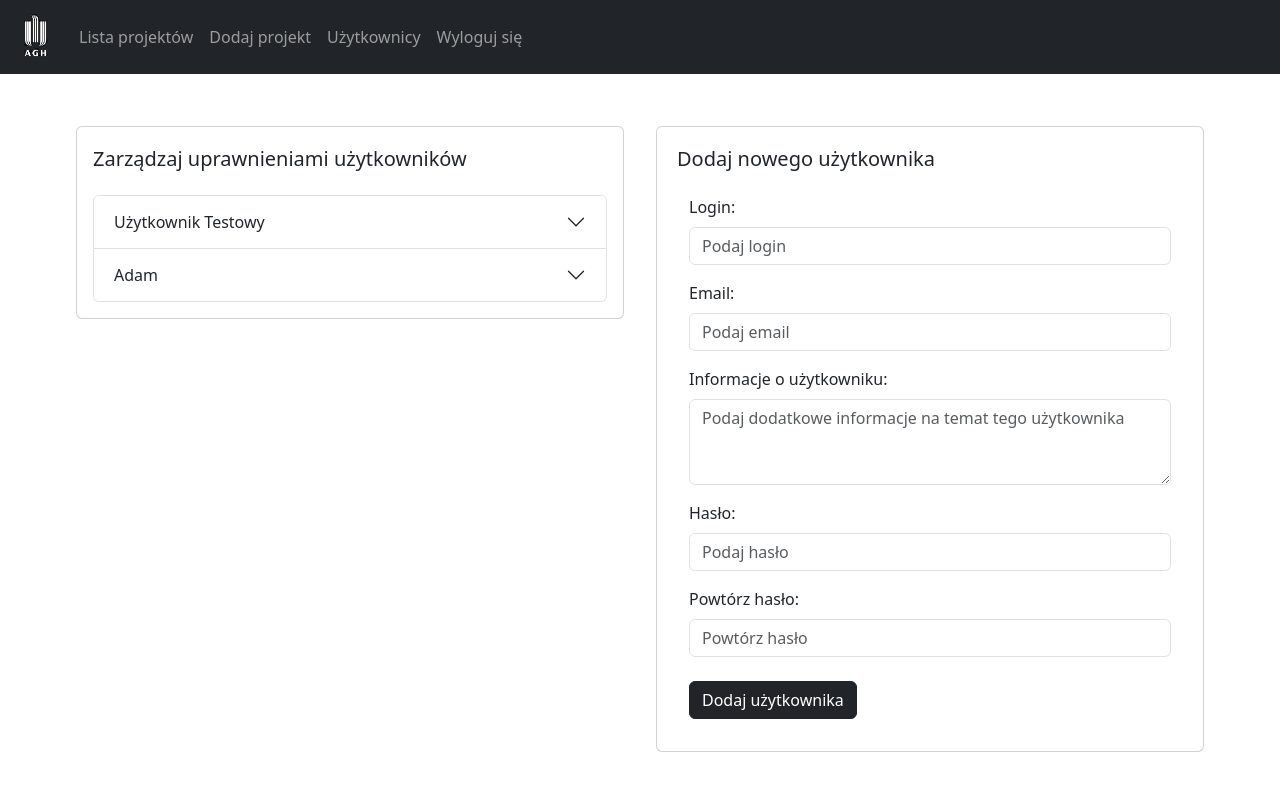
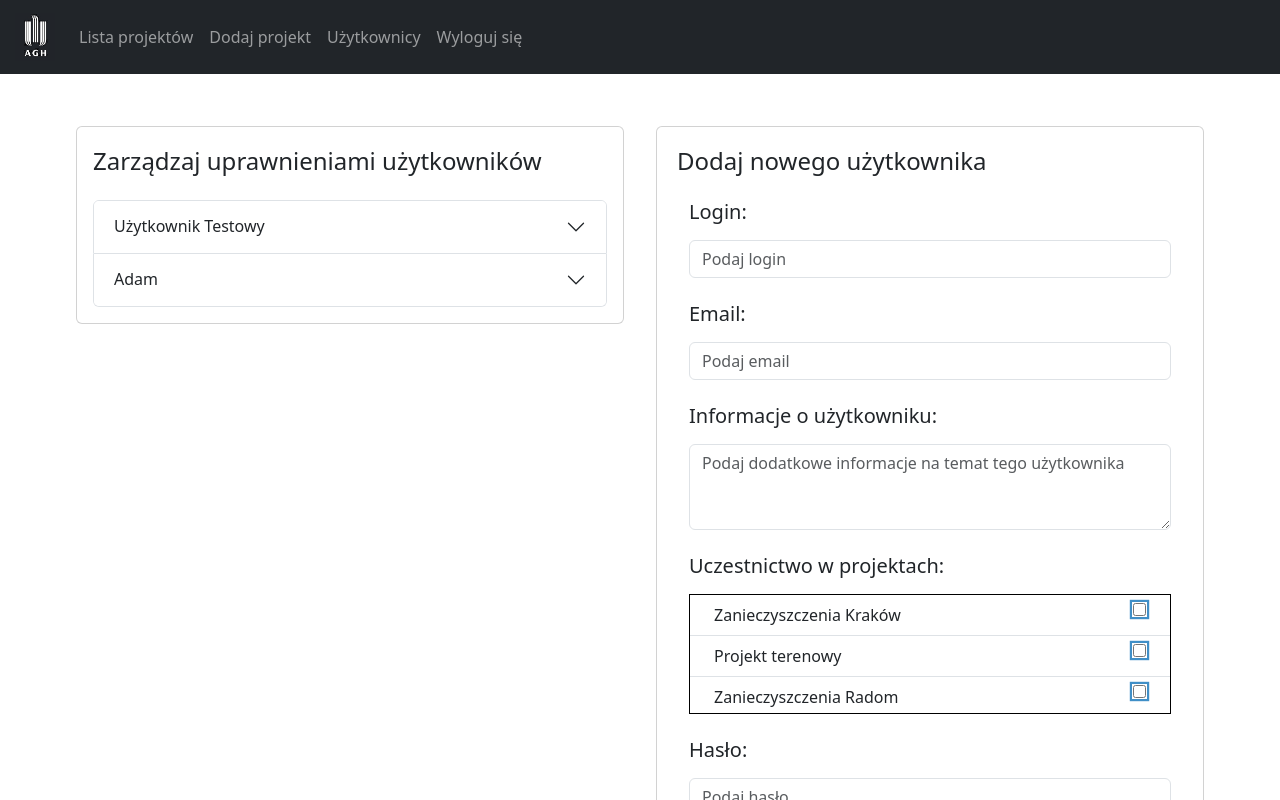
Before and after one commit to mateuszbarnacki/master-thesis, a React (Create React App) app in the folder client/: page /users in a window 1280 px wide. Shown: the top 800 px of the page. Built offline with nearby package versions, Linux system fonts and the light colour scheme.

Commit message:
Add projects list to user form

```diff
--- a/client/src/components/project/ProjectList.js
+++ b/client/src/components/project/ProjectList.js
@@ -20,13 +20,7 @@ function ProjectList({projectsList, handleListOnClick}) {
         <Fragment>
             <Form.Label htmlFor="search">Wyszukaj projekt po nazwie:</Form.Label>
             <Form.Control type="text" id="search" placeholder="Nazwa projektu" onChange={(e) => handleOnChange(e)}/>
-            <ListGroup variant="flush"
-                       style={{
-                           border: "1px solid black",
-                           backgroundColor: "#fefefe",
-                           height: "60vh",
-                           overflowY: "auto",
-                           marginTop: "2vh"}}>
+            <ListGroup variant="flush" className="projects-list">
                 {list.map(item =>
                     <ListGroupItem key={item.name}
                                    action
--- a/client/src/components/styles.css
+++ b/client/src/components/styles.css
@@ -39,3 +39,23 @@
     opacity: 0;
     visibility: hidden;
 }
+
+.custom-checkbox-input {
+    outline: 1px solid #ffffff;
+    box-shadow: 0 0 0 1px #fff, 0 0 0 0.2rem rgba(17, 116, 186, 0.8);
+}
+
+.projects-list {
+    border: 1px solid black;
+    background-color: #fefefe;
+    height: 60vh;
+    overflow-y: auto;
+    margin-top: 2vh;
+}
+
+.projects-roles-list {
+    border: 1px solid black;
+    background-color: #fefefe;
+    height: 15vh;
+    overflow-y: auto;
+}
--- a/client/src/components/user/UserForm.js
+++ b/client/src/components/user/UserForm.js
@@ -5,9 +5,21 @@ import FormLabel from "react-bootstrap/FormLabel";
 import FormControl from "react-bootstrap/FormControl";
 import Button from "react-bootstrap/Button";
 import {useState} from "react";
+import ListGroup from "react-bootstrap/ListGroup";
+import ListGroupItem from "react-bootstrap/ListGroupItem";
+
+const mock = [
+    "Zanieczyszczenia Kraków",
+    "Projekt terenowy",
+    "Zanieczyszczenia Radom",
+    "Zanieczyszczenia Police",
+    "Klimat Szczecina",
+    "Test"
+];
 
 function UserForm() {
     const [isPasswordInvalidRepeated, setIsPasswordInvalidRepeated] = useState(false);
+
     function handleRepeatedPasswordChange(event) {
         const password = document.getElementById("password").value;
         const repeatedPassword = document.getElementById("repeatedPassword").value;
@@ -21,31 +33,47 @@ function UserForm() {
     return (
         <Card>
             <Card.Body>
-                <Card.Text as="h5" className="m-1">Dodaj nowego użytkownika</Card.Text>
+                <Card.Text as="h4" className="m-1">Dodaj nowego użytkownika</Card.Text>
                 <Form>
                     <FormGroup className="m-3 mt-4">
-                        <FormLabel htmlFor="login">Login:</FormLabel>
+                        <FormLabel htmlFor="login" className="mb-3" as="h5">Login:</FormLabel>
                         <FormControl type="text" id="login" placeholder="Podaj login" required/>
                     </FormGroup>
-                    <FormGroup className="m-3">
-                        <FormLabel htmlFor="email">Email:</FormLabel>
+                    <FormGroup className="m-3 mt-4">
+                        <FormLabel htmlFor="email" className="mb-3" as="h5">Email:</FormLabel>
                         <FormControl type="text" id="email" placeholder="Podaj email" required/>
                     </FormGroup>
-                    <FormGroup className="m-3">
-                        <FormLabel htmlFor="information">Informacje o użytkowniku:</FormLabel>
-                        <FormControl as="textarea" rows={3} placeholder="Podaj dodatkowe informacje na temat tego użytkownika"/>
+                    <FormGroup className="m-3 mt-4">
+                        <FormLabel htmlFor="information" className="mb-3" as="h5">Informacje o użytkowniku:</FormLabel>
+                        <FormControl as="textarea" rows={3} id="information"
+                                     placeholder="Podaj dodatkowe informacje na temat tego użytkownika"/>
                     </FormGroup>
-                    <FormGroup className="m-3">
-                        <FormLabel htmlFor="password">Hasło:</FormLabel>
-                        <FormControl type="password" id="password" placeholder="Podaj hasło" onChange={handleRepeatedPasswordChange} required/>
+                    <FormGroup className="m-3 mt-4">
+                        <FormLabel className="mb-3" as="h5">Uczestnictwo w projektach:</FormLabel>
+                        <ListGroup variant="flush" className="projects-roles-list">
+                            {mock.map((item) =>
+                                <ListGroupItem key={item} className="py-2 px-4">
+                                    {item}
+                                    <input type="checkbox" className="float-end custom-checkbox-input"/>
+                                </ListGroupItem>)}
+                        </ListGroup>
                     </FormGroup>
-                    <FormGroup className="m-3">
-                        <FormLabel htmlFor="repeatedPassword">Powtórz hasło:</FormLabel>
-                        <FormControl type="password" id="repeatedPassword" placeholder="Powtórz hasło" isInvalid={isPasswordInvalidRepeated} onChange={handleRepeatedPasswordChange} required/>
+                    <FormGroup className="m-3 mt-4">
+                        <FormLabel htmlFor="password" className="mb-3" as="h5">Hasło:</FormLabel>
+                        <FormControl type="password" id="password" placeholder="Podaj hasło"
+                                     onChange={handleRepeatedPasswordChange} required/>
+                    </FormGroup>
+                    <FormGroup className="m-3 mt-4">
+                        <FormLabel htmlFor="repeatedPassword" className="mb-3" as="h5">Powtórz hasło:</FormLabel>
+                        <FormControl type="password" id="repeatedPassword"
+                                     placeholder="Powtórz hasło"
+                                     isInvalid={isPasswordInvalidRepeated}
+                                     onChange={handleRepeatedPasswordChange} required/>
                         <FormControl.Feedback type="invalid">
                             Hasła nie zgadzają się ze sobą
                         </FormControl.Feedback>
-                        <Button variant="dark" className="mt-4" type="submit">Dodaj użytkownika</Button>
+                        <Button variant="dark" className="mt-4" type="submit">Dodaj
+                            użytkownika</Button>
                     </FormGroup>
                 </Form>
             </Card.Body>
--- a/client/src/components/user/UserList.js
+++ b/client/src/components/user/UserList.js
@@ -39,7 +39,7 @@ function UserList() {
     return (
         <Card>
             <Card.Body>
-                <Card.Text as="h5" className="mt-1">Zarządzaj uprawnieniami użytkowników</Card.Text>
+                <Card.Text as="h4" className="mt-1">Zarządzaj uprawnieniami użytkowników</Card.Text>
             </Card.Body>
             <Accordion className="border-light ms-3 me-3 mb-3 mt-2">
                 {mock.map((user, index) => <UserTab user={user} key={index} index={index}/>)}
--- a/client/src/components/user/privileges/RolesTable.js
+++ b/client/src/components/user/privileges/RolesTable.js
@@ -1,5 +1,4 @@
 import Table from "react-bootstrap/Table";
-import FormCheck from "react-bootstrap/FormCheck";
 
 function RolesTable({projects, update}) {
     return (
@@ -20,7 +19,7 @@ function RolesTable({projects, update}) {
                     <td key={project.name+'-'+projects.length}>{project.name}</td>
                     {project.roles.map((role, roleIndex) => {
                         if (update) {
-                            return (<td key={project.name+'-'+roleIndex}><FormCheck defaultChecked={role}/></td>);
+                            return (<td key={project.name+'-'+roleIndex}><input type="checkbox" className="custom-checkbox-input" defaultChecked={role}/></td>);
                         }
                         return (role ? <td key={project.name+'-'+roleIndex}>x</td> : <td key={project.name+'-'+roleIndex}></td>);
                     })}
```
